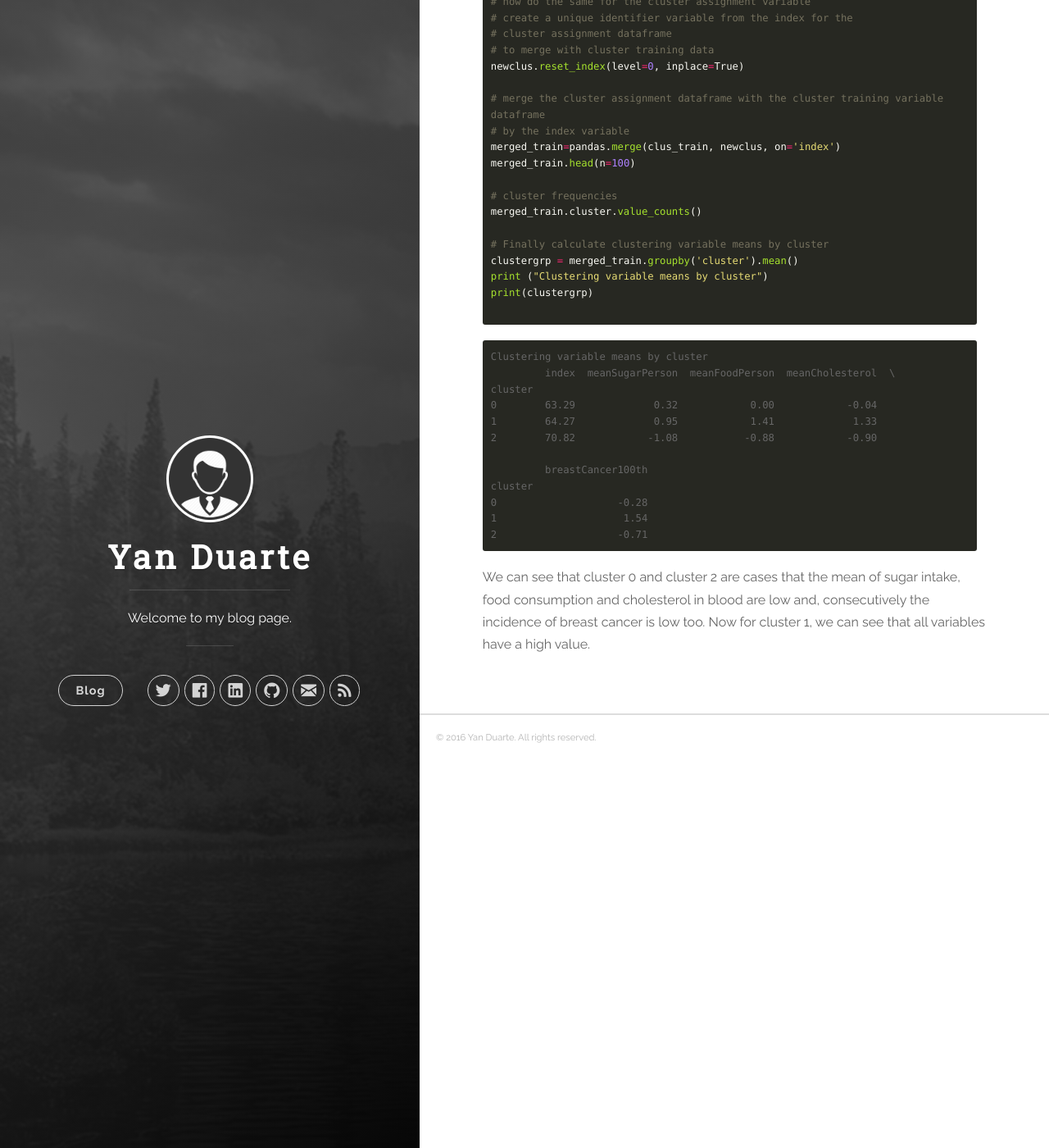
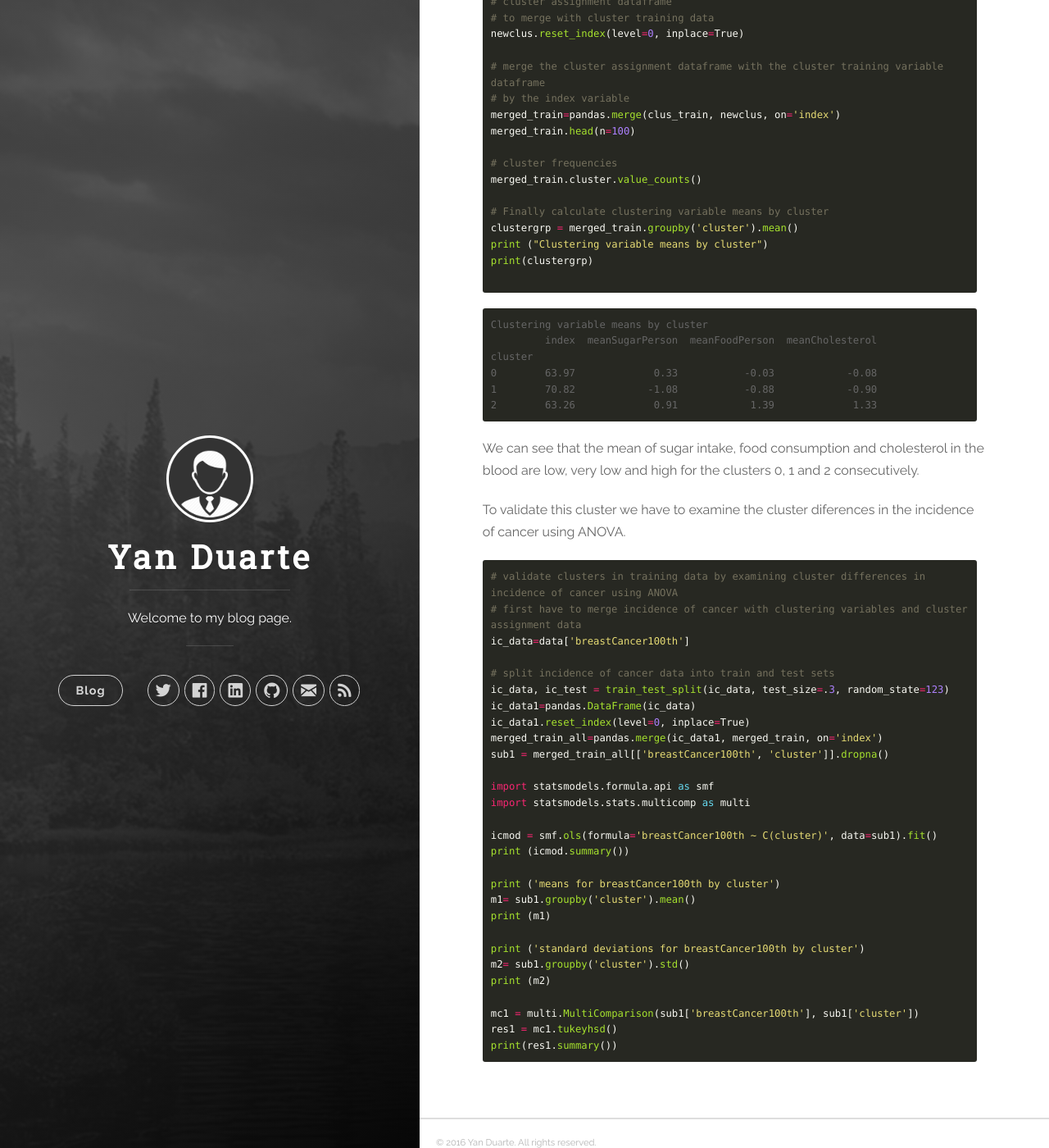
Before and after one commit to yan-duarte/yan-duarte.github.io, a Jekyll site: the page built from _posts/2016-10-27-MLDA-Assignment4.md, in a window 1280 px wide and 1400 px high, scrolled down 5096 px. Shown: the whole window at 82% size. Built offline with Jekyll 4.4.1, drawn with Linux system fonts in a browser that asks for light colours; nearby versions of some CDN libraries; some of the changed text lies outside the part shown.

Commit message:
Updated 2016-10-27-MLDA-Assignment4.md

````diff
--- a/_posts/2016-10-27-MLDA-Assignment4.md
+++ b/_posts/2016-10-27-MLDA-Assignment4.md
@@ -43,7 +43,7 @@ from sklearn.cluster import KMeans
 pandas.set_option('display.float_format', lambda x:'%.2f'%x)
 
 #load the data
-data = pandas.read_csv('separatedData.csv')
+data = pandas.read_csv('../separatedData.csv')
 
 # convert to numeric format
 data["breastCancer100th"] = pandas.to_numeric(data["breastCancer100th"], errors='coerce')
@@ -55,14 +55,13 @@ data["meanCholesterol"]   = pandas.to_numeric(data["meanCholesterol"], errors='c
 sub1 = data[['breastCancer100th', 'meanFoodPerson', 'meanCholesterol', 'meanSugarPerson']].dropna()
 
 #Split into training and testing sets
-cluster = sub1[[ 'meanSugarPerson', 'meanFoodPerson', 'meanCholesterol', 'breastCancer100th']]
+cluster = sub1[[ 'meanSugarPerson', 'meanFoodPerson', 'meanCholesterol']]
 
 # standardize predictors to have mean=0 and sd=1
 clustervar = cluster.copy()
 clustervar['meanSugarPerson']=preprocessing.scale(clustervar['meanSugarPerson'].astype('float64'))
 clustervar['meanFoodPerson']=preprocessing.scale(clustervar['meanFoodPerson'].astype('float64'))
 clustervar['meanCholesterol']=preprocessing.scale(clustervar['meanCholesterol'].astype('float64'))
-clustervar['breastCancer100th']=preprocessing.scale(clustervar['breastCancer100th'].astype('float64'))
 
 # split data into train and test sets - Train = 70%, Test = 30%
 clus_train, clus_test = train_test_split(clustervar, test_size=.3, random_state=123)
@@ -193,17 +192,44 @@ print(clustergrp)
 
 ```
 Clustering variable means by cluster
-         index  meanSugarPerson  meanFoodPerson  meanCholesterol  \
+         index  meanSugarPerson  meanFoodPerson  meanCholesterol
 cluster
-0        63.29             0.32            0.00            -0.04
-1        64.27             0.95            1.41             1.33
-2        70.82            -1.08           -0.88            -0.90
-
-         breastCancer100th
-cluster
-0                    -0.28
-1                     1.54
-2                    -0.71
+0        63.97             0.33           -0.03            -0.08
+1        70.82            -1.08           -0.88            -0.90
+2        63.26             0.91            1.39             1.33
 ```
 
-We can see that cluster 0 and cluster 2 are cases that the mean of sugar intake, food consumption and cholesterol in blood are low and, consecutively the incidence of breast cancer is low too. Now for cluster 1, we can see that all variables have a high value.
+We can see that the mean of sugar intake, food consumption and cholesterol in the blood are low, very low and high for the clusters 0, 1 and 2 consecutively.
+
+To validate this cluster we have to examine the cluster diferences in the incidence of cancer using ANOVA.
+
+```python
+# validate clusters in training data by examining cluster differences in incidence of cancer using ANOVA
+# first have to merge incidence of cancer with clustering variables and cluster assignment data
+ic_data=data['breastCancer100th']
+
+# split incidence of cancer data into train and test sets
+ic_data, ic_test = train_test_split(ic_data, test_size=.3, random_state=123)
+ic_data1=pandas.DataFrame(ic_data)
+ic_data1.reset_index(level=0, inplace=True)
+merged_train_all=pandas.merge(ic_data1, merged_train, on='index')
+sub1 = merged_train_all[['breastCancer100th', 'cluster']].dropna()
+
+import statsmodels.formula.api as smf
+import statsmodels.stats.multicomp as multi
+
+icmod = smf.ols(formula='breastCancer100th ~ C(cluster)', data=sub1).fit()
+print (icmod.summary())
+
+print ('means for breastCancer100th by cluster')
+m1= sub1.groupby('cluster').mean()
+print (m1)
+
+print ('standard deviations for breastCancer100th by cluster')
+m2= sub1.groupby('cluster').std()
+print (m2)
+
+mc1 = multi.MultiComparison(sub1['breastCancer100th'], sub1['cluster'])
+res1 = mc1.tukeyhsd()
+print(res1.summary())
+```
````
